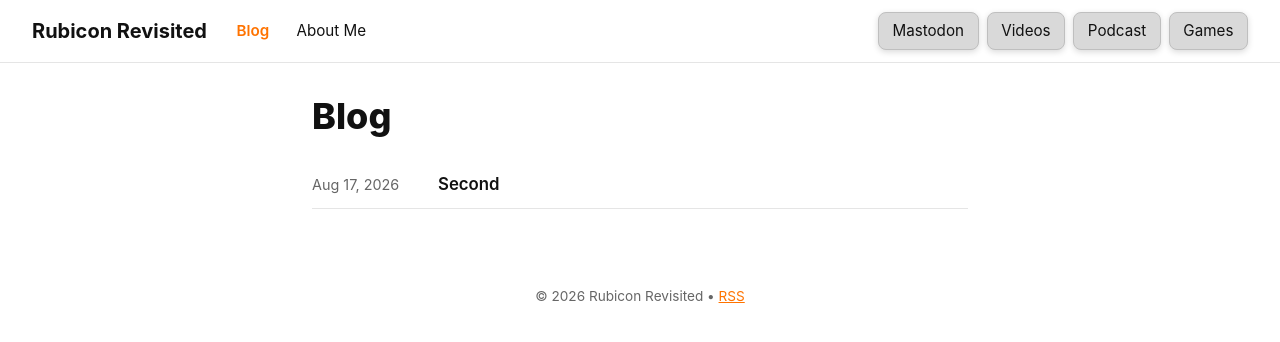
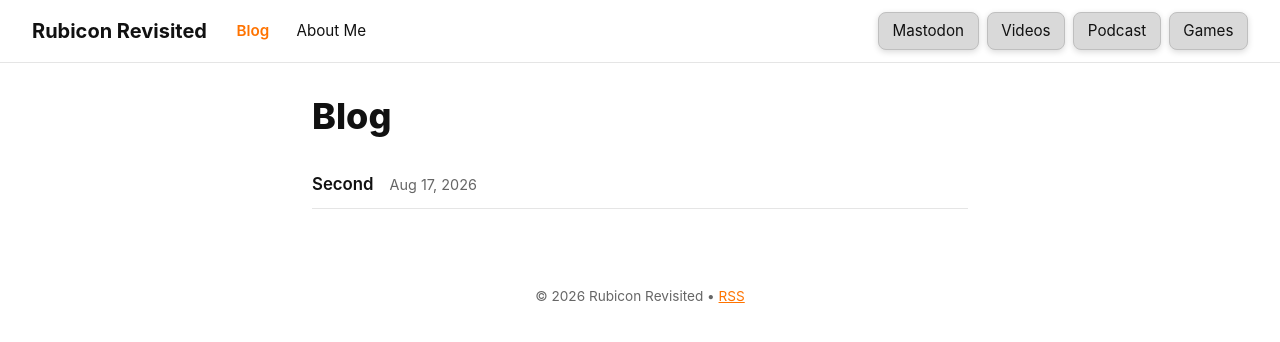
Before and after one commit to StepanJiri/stepankarasek.github.io, a Jekyll site: the page built from blog.html, in a window 1280 px wide. Shown: the top 342 px of the page. Built offline with Jekyll 4.4.1, drawn with Linux system fonts in a browser that asks for light colours.

Commit message:
Update blog.html

```diff
--- a/blog.html
+++ b/blog.html
@@ -9,8 +9,8 @@ permalink: /blog/
 <ul class="archive-list">
   {% for post in site.posts %}
   <li class="archive-item">
+    <a href="{{ post.url | relative_url }}" class="archive-title">{{ post.title }}</a>
     <time class="archive-date" datetime="{{ post.date | date_to_xmlschema }}">{{ post.date | date: "%b %d, %Y" }}</time>
-    <a href="{{ post.url | relative_url }}" class="archive-title">{{ post.title }}</a>
   </li>
   {% endfor %}
 </ul>
```
